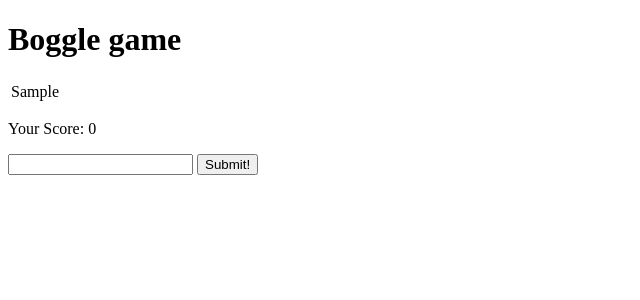
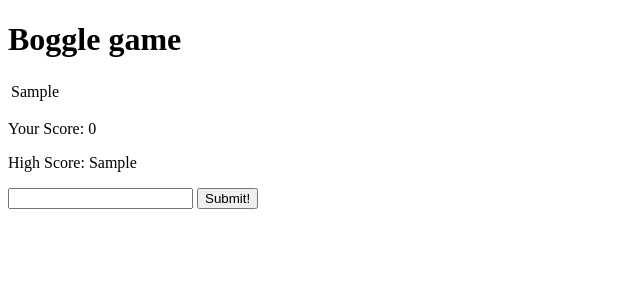
Before and after one commit to brianelizondo/FlaskTesting, a Flask app: template templates/home.html in a window 1280 px wide. Shown: the top 300 px of the page, without its empty margins (0-640 px from the left). Run offline with Flask 2, Linux system fonts and the light colour scheme; the template is opened without the code that fills it: most values are stand-ins (such as "Sample title", 1, 10 or a date in 2020); parts of the project's set-up code (start-up, migrations or seed data) failed here and were passed over.

Commit message:
Step Six: More statistics => Keep track of how many times the user has played as well as their highest score so far. Send an AJAX request to the server with the score you have stored on the front-end and increment the number of times you have played on the backend

```diff
--- a/app.py
+++ b/app.py
@@ -10,11 +10,8 @@ boggle_game = Boggle()
 @app.route('/')
 def home_page():
     """Return a page that shows Boggle game board"""
-
     session['boggle_board'] = boggle_game.make_board()
-
-    return render_template("home.html", board=session['boggle_board'])
-
+    return render_template("home.html", board=session['boggle_board'], high_sc=session['high_score'] )
 
 @app.route('/submit_guess', methods=["POST"])
 def submit_guess():
@@ -25,3 +22,19 @@ def submit_guess():
     word = request.form['user_word']
     word_check = {"result": boggle_game.check_valid_word(session['boggle_board'], word)}
     return jsonify(word_check)
+
+@app.route('/statistics')
+def save_statistics():
+    """Keep track of how many times the user has played as well as their highest score so far"""
+    if session.get('game_played') is not None:
+        session['game_played'] = session['game_played'] + 1
+    else:
+        session['game_played'] = 1
+
+    new_high_score = "false"
+    current_score = int(request.args["score"])
+    if current_score > session['high_score']:
+        new_high_score = "true"
+        session['high_score'] = current_score
+
+    return new_high_score
--- a/static/app.js
+++ b/static/app.js
@@ -1,11 +1,30 @@
 $(document).ready(function() {
+    // Get score element and current score game
+    let $score_element = $("p#score_content span");
+    function get_current_score(){
+        return parseInt($score_element.text());
+    }
+
+    // Save of how many times the user has played and the highest score so far
+    async function submit_statistics(){
+        let current_score = get_current_score();
+        const resp = await axios.get("/statistics", {params: {score: current_score }});
+        if(resp.data == true){
+            let $high_score_element = $("p#high_score_content span");
+            $high_score_element.text(current_score);
+        }
+    }
+
+    // Start timer to end the game at 60 seconds
     let game_started = false;
     function start_timer(){
         if(!game_started){
             game_started = true;
-            setTimeout(function(){
+            setTimeout(async function(){
+                // Disable form elements and submit statistics to the server
                 $("#submit_guess").prop('disabled', true);
                 $("#submit_guess_button").prop('disabled', true);
+                await submit_statistics();
             }, 60000);
         }
     }
@@ -35,8 +54,7 @@ $(document).ready(function() {
         $result_msg.text("The word is " + response.result.toUpperCase().replace('-', ' '));
 
         // Get the current score and update to the new score
-        let $score_element = $("p#score_content span");
-        let current_score = parseInt($score_element.text());
+        let current_score = get_current_score();
         let new_score = 0;
         if(response.result == "ok"){
             new_score = current_score + user_word.length;
--- a/templates/home.html
+++ b/templates/home.html
@@ -16,6 +16,7 @@
     </table>
 
     <p id="score_content">Your Score: <span>0</span></p>
+    <p id="high_score_content">High Score: <span>{{ high_sc }}</span></p>
     <p id="word_result"></p>
 
     <form action="/submit_guess" id="submit_guess_form" method="post">
```
